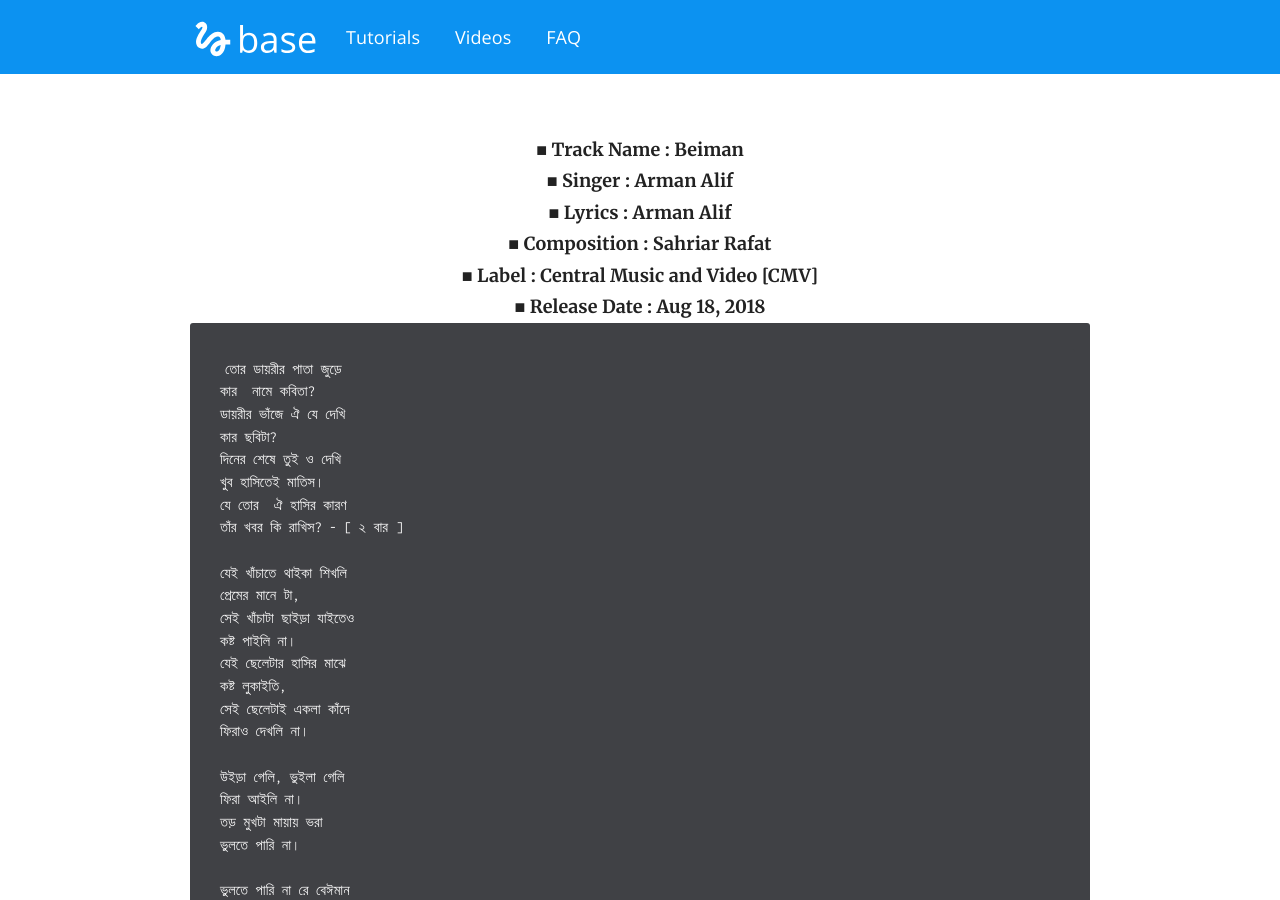
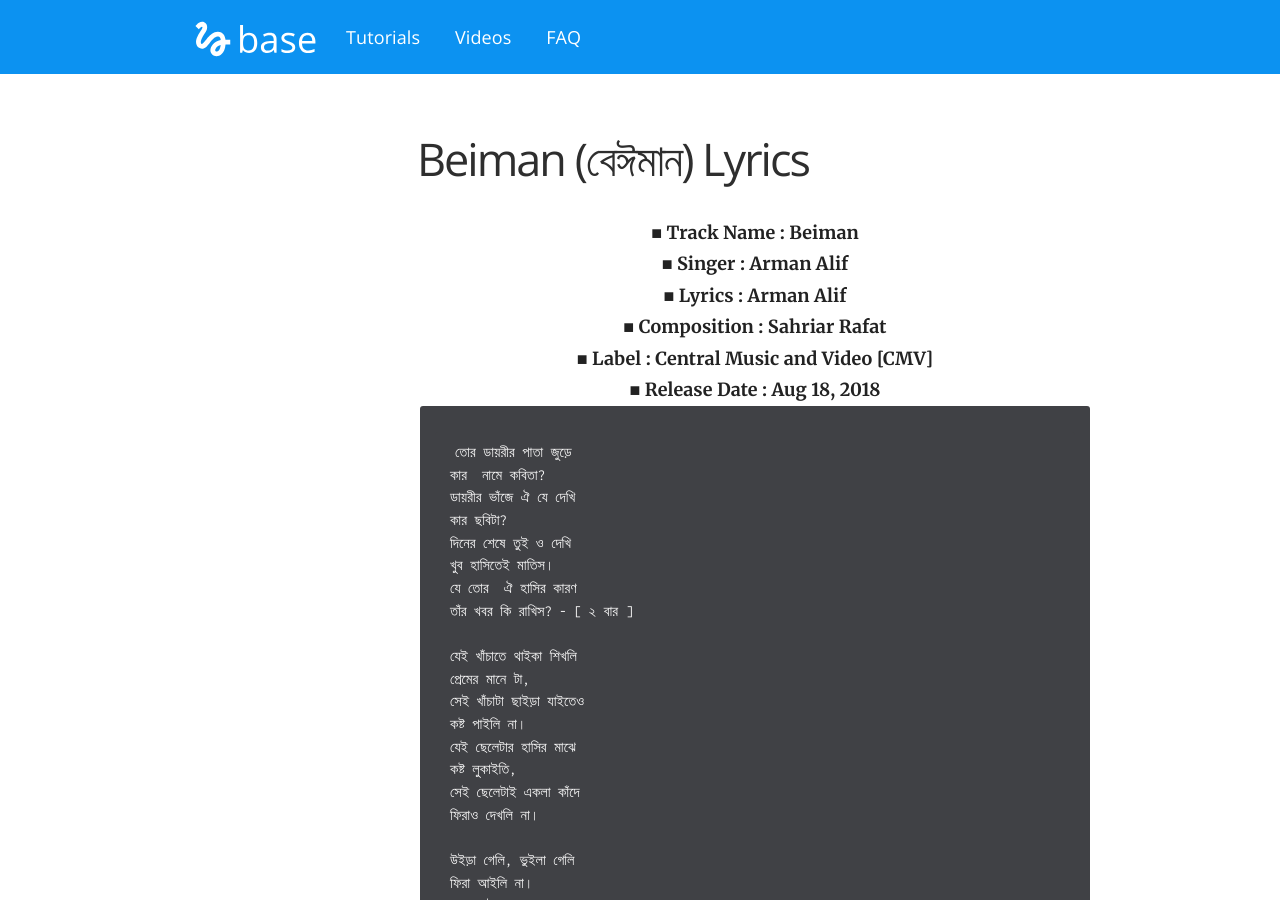
Before and after one commit to lyricsbd/lyricsbd.github.io, a Jekyll site: the page built from _posts/2019-01-2-Beiman-Lyrics .md, in a window 1280 px wide and 900 px high. Built offline with Jekyll 4.4.1, drawn with Linux system fonts in a browser that asks for light colours; nearby versions of some CDN libraries.

Commit message:
Updated '_layouts/lrc.html' via CloudCannon

```diff
--- a/_layouts/lrc.html
+++ b/_layouts/lrc.html
@@ -1,53 +1,30 @@
-<!DOCTYPE html>
+---
+layout: default
+---
 
-<html lang="en">
-	<head>
-		<meta charset="utf-8">
-		<meta name="viewport" content="width=device-width, initial-scale=1">
+<section class="tutorial">
 
-		<link rel="stylesheet" href="{{ site.baseurl }}/css/screen.css">
-		<link rel="apple-touch-icon" href="{{ site.baseurl }}/apple-touch-icon.png">
-		<link rel="icon" type="image/png" href="{{ site.baseurl }}/touch-icon.png" sizes="192x192">
-		<link rel="icon" type="image/png" href="{{ site.baseurl }}/images/favicon.png">
-		<link rel="stylesheet" href="//fonts.googleapis.com/css?family=Merriweather:400italic,400,300italic,300,700,700italic|Open+Sans:400italic,600italic,700italic,700,600,400|Inconsolata:400,700">
+	<section class="tutorial-content">
+		<h1>{{ page.title }}</h1>
 
-		{% if jekyll.environment == 'production' and site.google_analytics_key != '' %}
-			<script>
-				window.ga=window.ga||function(){(ga.q=ga.q||[]).push(arguments)};ga.l=+new Date;
-				ga('create', '{{ site.google_analytics_key }}', 'auto');
-				ga('send', 'pageview');
-			</script>
-			<script async src='https://www.google-analytics.com/analytics.js'></script>
+		{% if page.type == "Video" %}
+			{% include youtube.html video_id=page.video_id %}
+
+			{% if page.resources %}
+				<div class="resources">
+					<ul>
+						{% for resource in page.resources %}
+							<li><a href="{{ resource.link }}">{{ resource.name }}</a></li>
+						{% endfor %}
+					</ul>
+				</div>
+			{% endif %}
 		{% endif %}
 
-		{% seo %}
-		{% feed_meta %}
-
-		<script type="text/javascript" src="https://cdnjs.cloudflare.com/ajax/libs/jquery/3.1.1/jquery.min.js"></script>
-	</head>
-
-	<body class="{{ page.body_class }}">
-		<header>
-			<div class="wrapper">
-				<section class="top-bar">
-					<div class="logo"><a href="/">{% include logo.html %}</a></div>
-					{% include navigation.html %}
-				</section>
-
-			</div>
-
-		</header>
-		<section class="content">
-			<div class="wrapper">
-				{{ content }}
-			</div>
-		</section>
-
-
-
-
-
-			<div class="tutorial-share">
+		<div class="tutorial-main">
+			{{ content }}
+		</div>
+		<div class="tutorial-share">
 			<a class="modalOpen no-smooth" href="#subscribe">{% include social-icon.html icon="Email" %} Subscribe</a>
 			<a class="modalOpen no-smooth" href="#share">{% include social-icon.html icon="Share" %} Share</a>
 		</div>
@@ -119,10 +96,43 @@
 	</div>
 </div>
 
+<script src="{{ site.baseurl }}/js/main.js"></script>
 
+<script>
+	var headings = document.querySelectorAll("h2[id]");
 
+	console.log(headings);
+	for (var i = 0; i < headings.length; i++) {
+		var anchorLink = document.createElement("a");
+		anchorLink.innerText = "#";
+		anchorLink.href = "#" + headings[i].id;
+		anchorLink.classList.add("header-link");
 
-		{% include footer.html %}
+		headings[i].appendChild(anchorLink);
+	}
 
-	</body>
-</html>
+	$(".modalOpen").click(function() {
+		var id = $(this).attr("href");
+		$(id).addClass("show");
+
+		$(window).click(function() {
+			$(".show").removeClass("show");
+		});
+
+		$(id + " > div").click(function(event){
+			event.stopPropagation();
+		});
+		return false;
+	});
+
+	$(".close").click(function() {
+		$(".show").removeClass("show");
+		return false;
+	});
+
+	$(document).keyup(function(e) {
+		if (e.keyCode == 27) {
+			$(".show").removeClass("show");
+		}
+	});
+</script>
```
